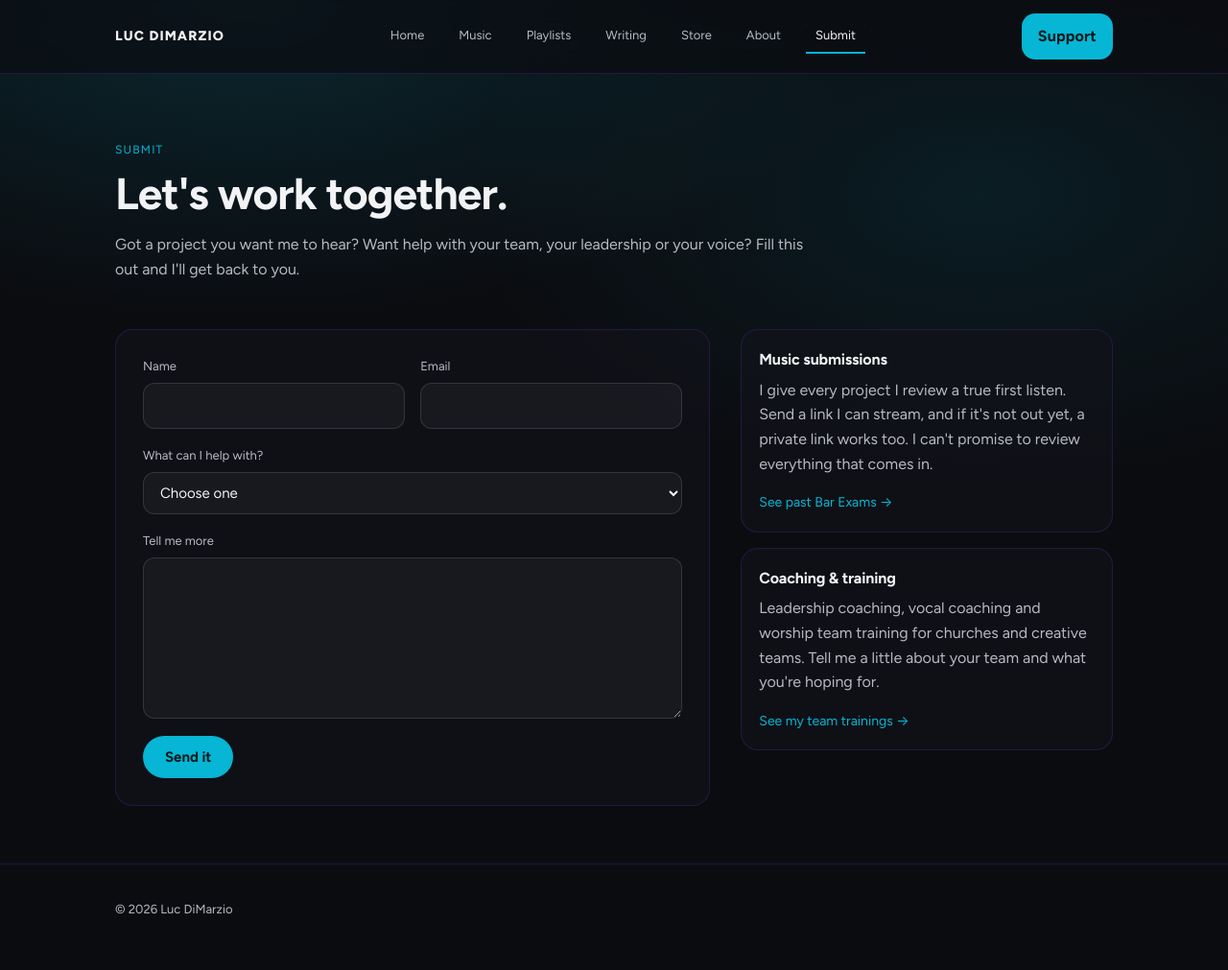
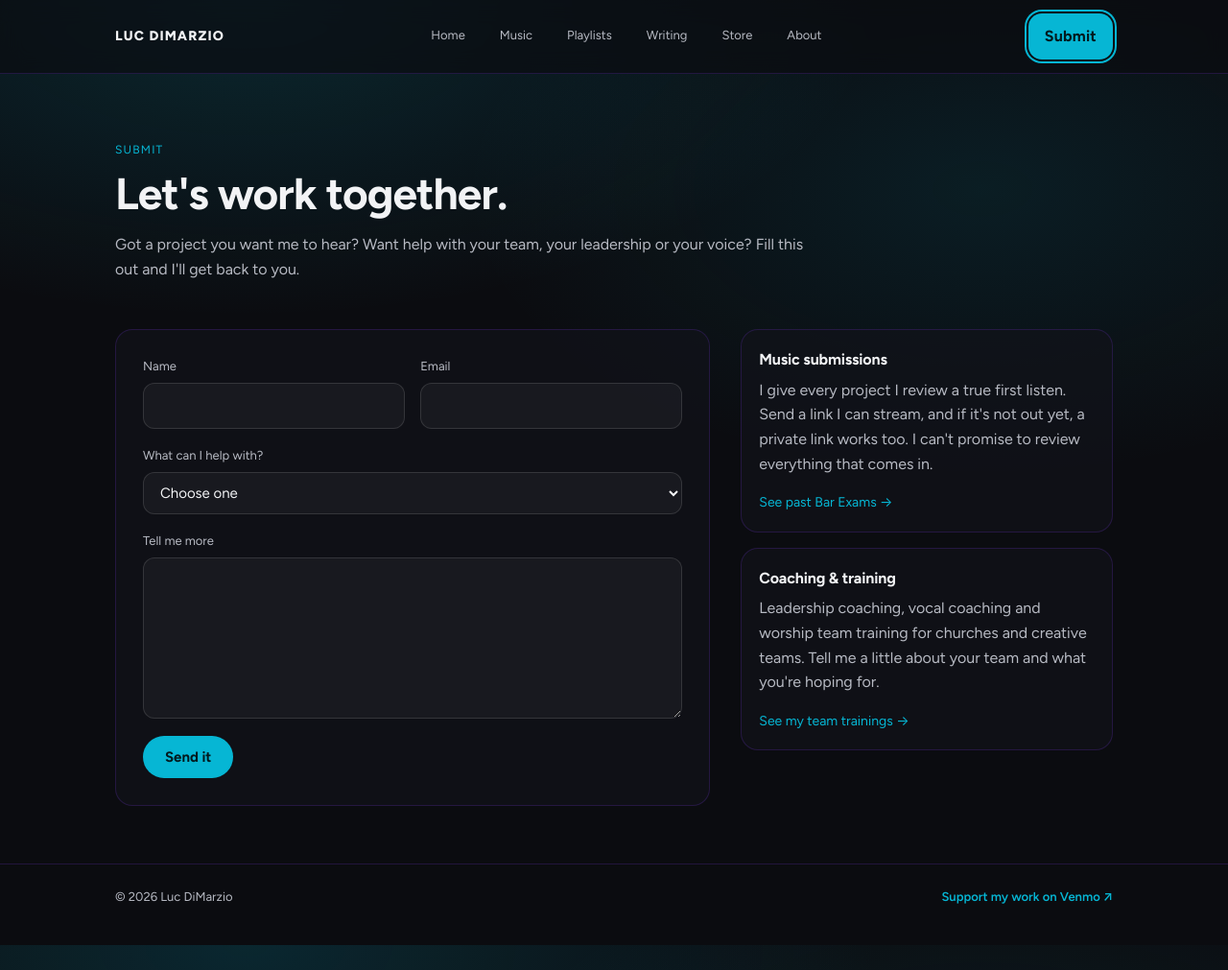
Before and after one commit to lucdimarzio/Luc-site, a Jekyll site: the page built from submit/index.html, in a window 1280 px wide and 1011 px high. Shown: the whole window at 96% size. Built offline with Jekyll 4.4.1, drawn with Linux system fonts in a browser that asks for light colours.

Commit message:
Header: Submit becomes the main button; Venmo Support moves to the footer
Co-Authored-By: Claude Opus 5.5 <noreply@anthropic.com>

```diff
--- a/_includes/footer.html
+++ b/_includes/footer.html
@@ -1,6 +1,7 @@
 <footer class="footer">
-  <div class="container">
+  <div class="container footer-inner">
     <p>© <span id="y"></span> Luc DiMarzio</p>
+    <a class="footer-support" href="https://venmo.com/u/lucdimarzio" target="_blank" rel="noopener noreferrer">Support my work on Venmo &nearr;</a>
   </div>
 </footer>
 
--- a/_includes/header.html
+++ b/_includes/header.html
@@ -12,10 +12,9 @@
         <a href="/writing/"{% if page.nav == "writing" %} class="active"{% endif %}>Writing</a>
         <a href="/store/"{% if page.nav == "store" %} class="active"{% endif %}>Store</a>
         <a href="/about/"{% if page.nav == "about" %} class="active"{% endif %}>About</a>
-        <a href="/submit/"{% if page.nav == "submit" %} class="active"{% endif %}>Submit</a>
       </div>
 
-      <a class="cta" href="https://venmo.com/u/lucdimarzio" target="_blank" rel="noopener noreferrer">Support</a>
+      <a class="cta{% if page.nav == "submit" %} is-current{% endif %}" href="/submit/">Submit</a>
     </nav>
   </div>
 </header>
--- a/assets/css/styles.css
+++ b/assets/css/styles.css
@@ -753,3 +753,12 @@ a.card:hover{ border-color:var(--accent); opacity:1; }
 /* Section titles get a short cyan bar */
 .section-title{ display:flex; align-items:center; gap:10px; }
 .section-title::before{ content:""; width:18px; height:3px; border-radius:2px; background:var(--accent); flex:none; }
+
+/* Footer with Support link */
+.footer-inner{ display:flex; align-items:center; justify-content:space-between; gap:12px; flex-wrap:wrap; }
+.footer-inner p{ margin:0; }
+.footer-support{ color:var(--accent); font-weight:600; }
+.footer-support:hover{ color:var(--accent-hi); opacity:1; }
+.cta.is-current{ box-shadow:0 0 0 2px var(--bg), 0 0 0 4px var(--accent); }
+@media (max-width: 720px){ .menu a{ padding:8px 8px; } }
+@media (max-width: 360px){ .menu a{ padding:8px 6px; font-size:12.5px; } }
```
